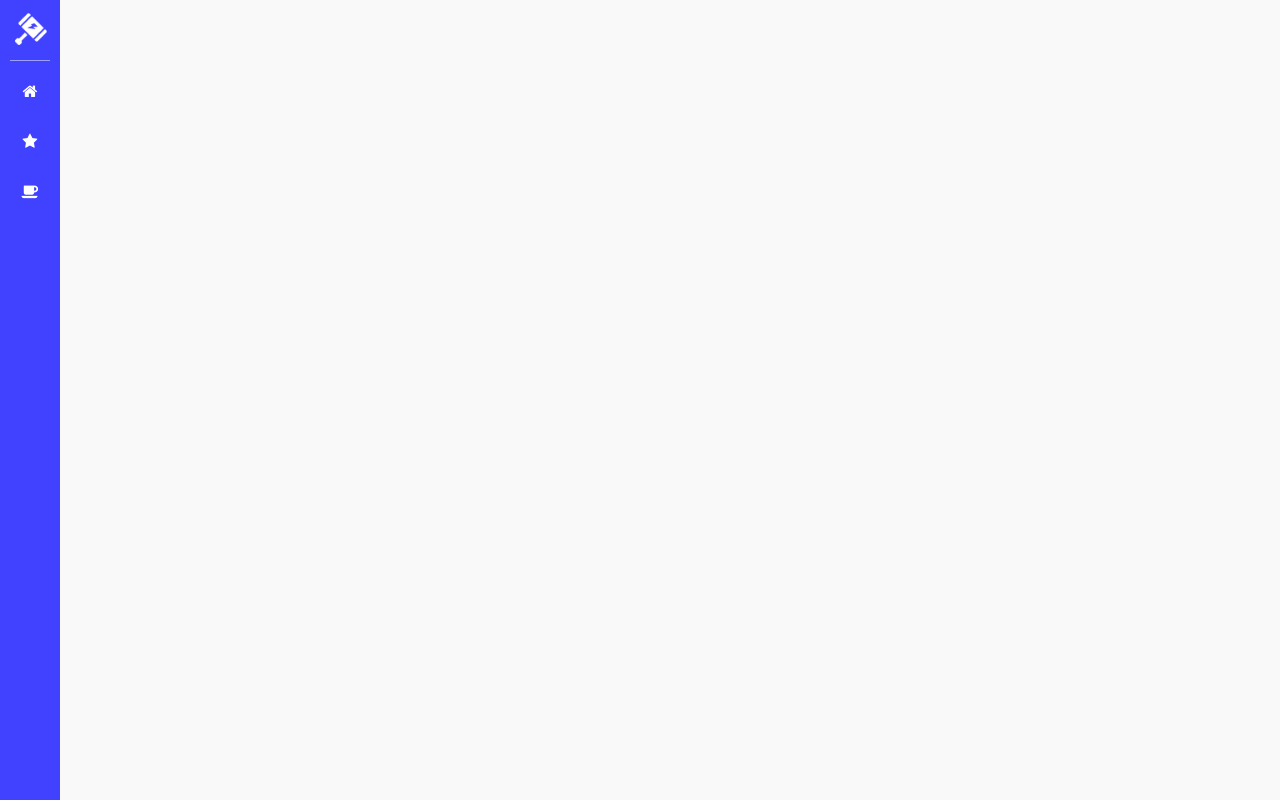
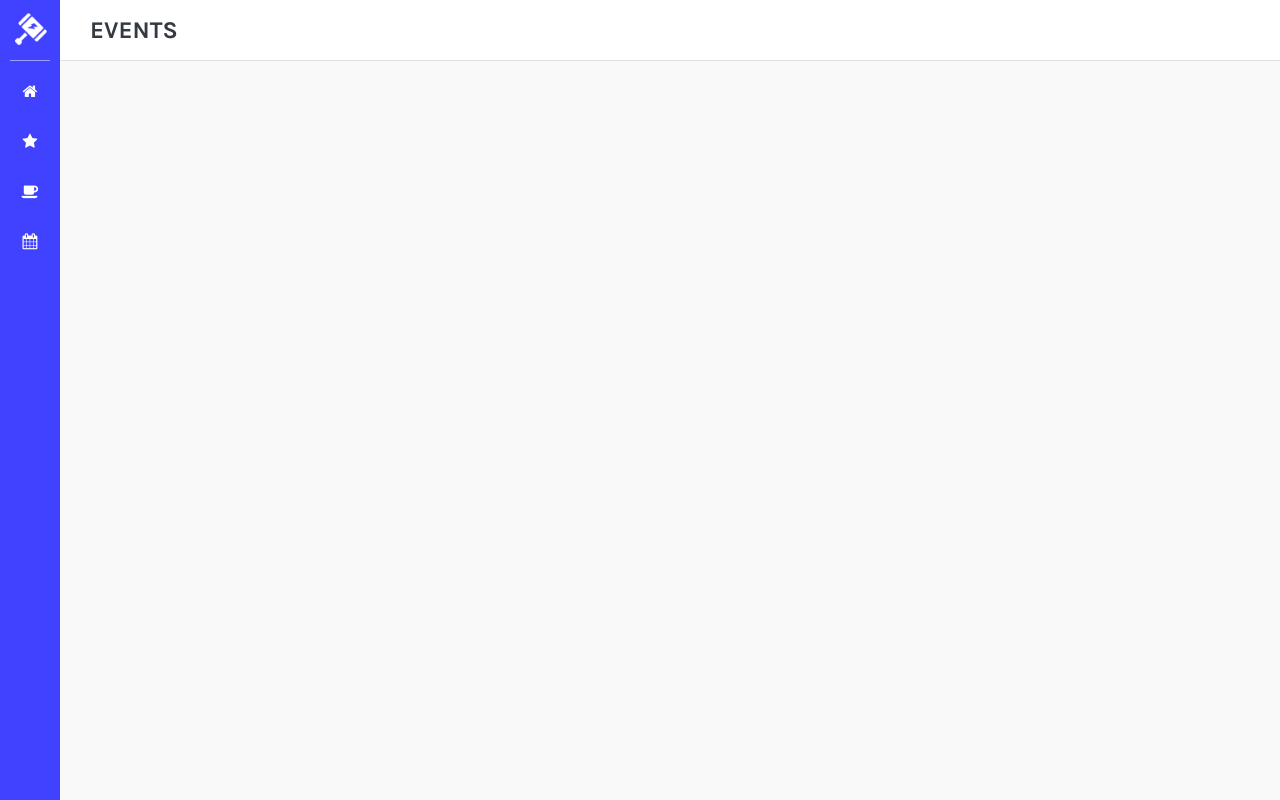
Before and after one commit to alejomejia/Thor-Dashboard, a React (Create React App) app: page /events in a window 1280 px wide. Built offline with nearby package versions, Linux system fonts and the light colour scheme.

Commit message:
Add Events view and SideNav Menu Item

```diff
--- a/src/App.js
+++ b/src/App.js
@@ -5,6 +5,7 @@ import Layout from './views/Layout';
 import Dashboard from './views/Dashboard';
 import Clients from './views/Clients';
 import News from './views/News';
+import Events from './views/Events';
 
 function App() {
   return (
@@ -14,6 +15,7 @@ function App() {
           <Route exact path="/" component={Dashboard} />
           <Route exact path="/clients" component={Clients} />
           <Route exact path="/news" component={News} />
+          <Route exact path="/events" component={Events} />
         </Switch>
       </Layout>
     </BrowserRouter>
--- a/src/components/SideNav/SideNavMenu.js
+++ b/src/components/SideNav/SideNavMenu.js
@@ -12,6 +12,7 @@ class SideNavMenu extends Component {
           <SideNavMenuItem path="/" icon="home" />
           <SideNavMenuItem path="/clients" icon="star" />
           <SideNavMenuItem path="/news" icon="coffee" />
+          <SideNavMenuItem path="/events" icon="calendar" />
         </ul>
       </div>
     )
--- /dev/null
+++ b/src/views/Events.js
@@ -0,0 +1,15 @@
+import React, { Component , Fragment } from 'react';
+
+import PageTitle from '../components/PageTitle';
+
+class Events extends Component {
+  render() {
+    return (
+      <Fragment>
+        <PageTitle title="Events" />
+      </Fragment>
+    );
+  }
+}
+
+export default Events;
```
